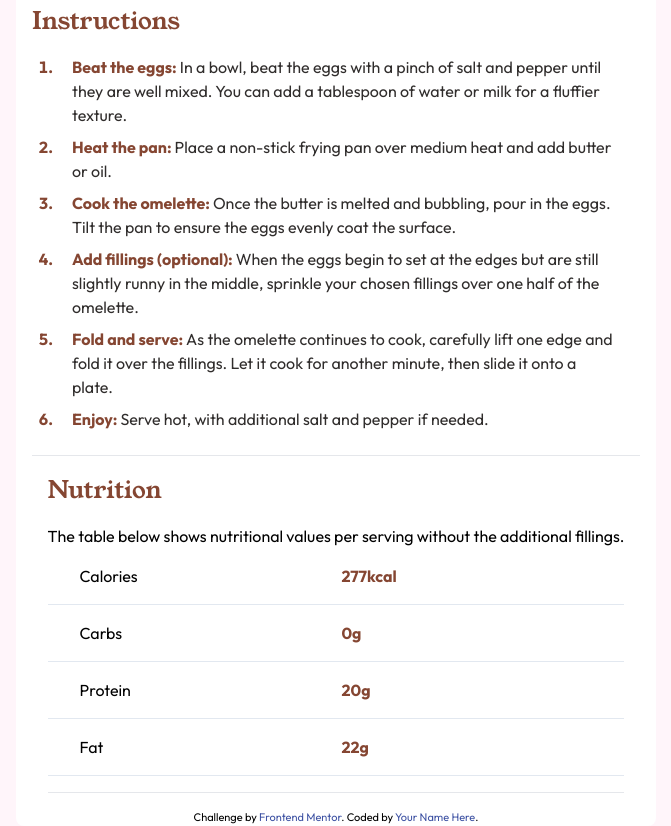
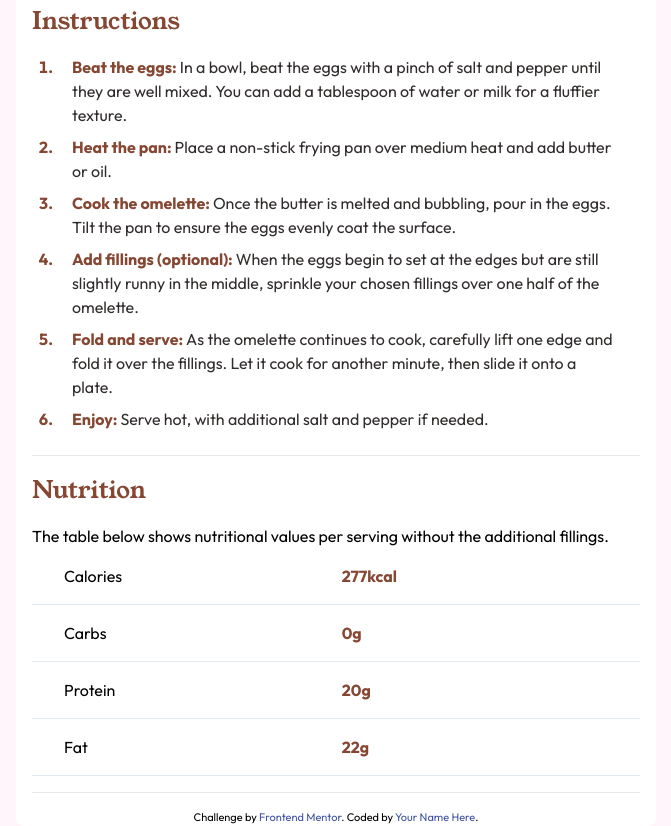
Before and after one commit to Blizzmaster/Recipe-page, a website: page index.html in a window 1280 px wide. Shown: the part 868-1694 px from the top of the page, without its empty margins (304-975 px from the left). Drawn offline with Linux system fonts and the light colour scheme.

Commit message:
Update CSS

```diff
--- a/index.html
+++ b/index.html
@@ -102,28 +102,28 @@
 
     <!-- Nutrition Table -->
 
-    <section class="px-4">
-      <h2 class="font-YoungSerif font-normal text-[24px] text-nutmeg">Nutrition</h2>
+    <section class="px-4 w-[100%]">
+      <h2 class="font-YoungSerif font-normal text-[24px] text-nutmeg w-[100%]">Nutrition</h2>
 
       <div class="py-4 border-b mb-4 ">
         The table below shows nutritional values per serving without the additional fillings.
 
         <table class="px-4 w-full">
-          <tr class="border-b border-slate-200">
-            <td class="py-4 pl-8">Calories</td>
-            <td class="py-4 pr-8 font-bold text-nutmeg">277kcal</td>
+          <tr >
+            <td class="pl-8">Calories</td>
+            <td class="pr-8 font-bold text-nutmeg">277kcal</td>
           </tr>
-          <tr class="border-b border-slate-200">
-            <td class="py-4 pl-8">Carbs</td>
-            <td class="py-4 pr-8 font-bold text-nutmeg">0g</td>
+          <tr >
+            <td class="pl-8">Carbs</td>
+            <td class="pr-8 font-bold text-nutmeg">0g</td>
           </tr>
-          <tr class="border-b border-slate-200">
-            <td class="py-4 pl-8">Protein</td>
-            <td class="py-4 pr-8 font-bold text-nutmeg">20g</td>
+          <tr >
+            <td class="pl-8">Protein</td>
+            <td class="pr-8 font-bold text-nutmeg">20g</td>
           </tr>
-          <tr class="border-b border-slate-200">
-            <td class="py-4 pl-8">Fat</td>
-            <td class="py-4 pr-8 font-bold text-nutmeg">22g</td>
+          <tr >
+            <td class="pl-8">Fat</td>
+            <td class="pr-8 font-bold text-nutmeg">22g</td>
           </tr>
       </table>
       </div>
--- a/src/input.css
+++ b/src/input.css
@@ -14,3 +14,14 @@
     src: url(../assets/fonts/outfit/Outfit-VariableFont_wght.ttf);
     font-weight: 400, 600, 700
 }
+
+@layer components
+{
+    tr {
+        @apply border-b border-slate-200;
+    }
+
+    td {
+        @apply py-4;
+    }
+}
```
Also changed, not shown: src/output.css.
